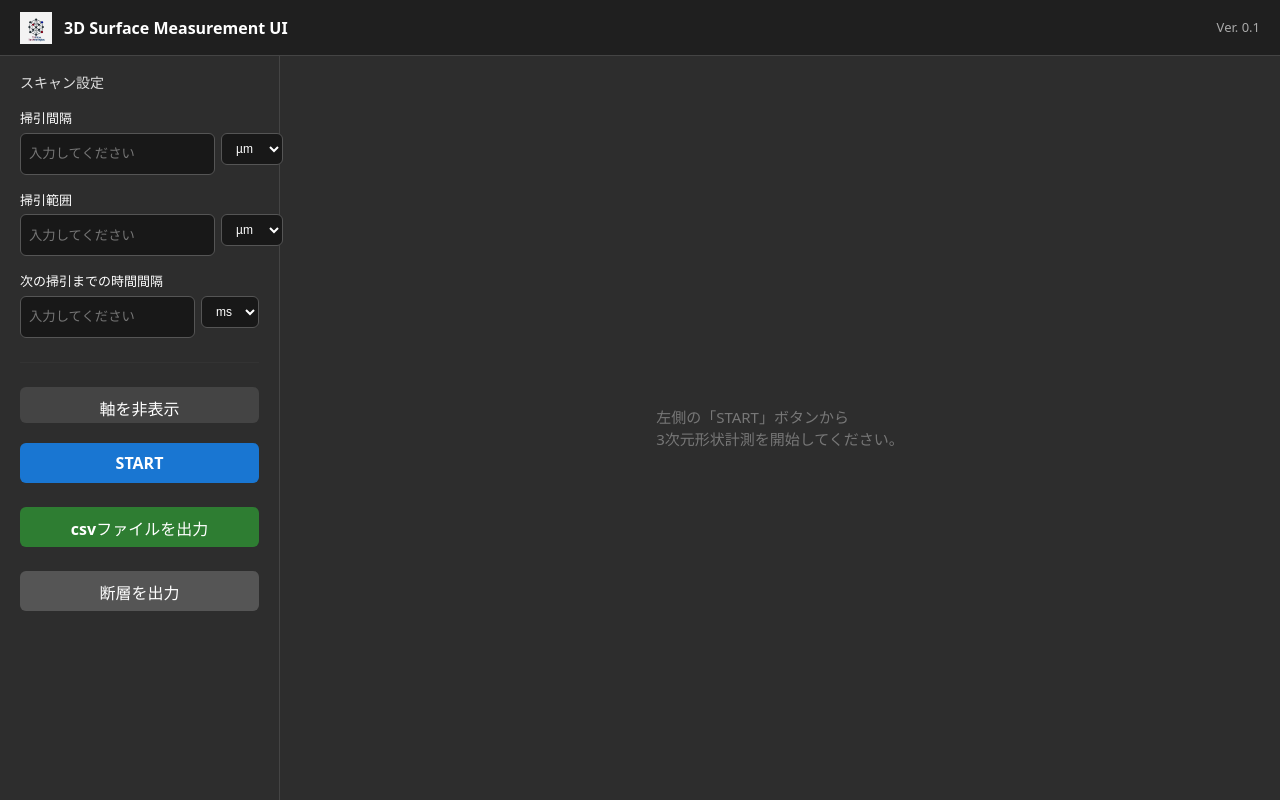
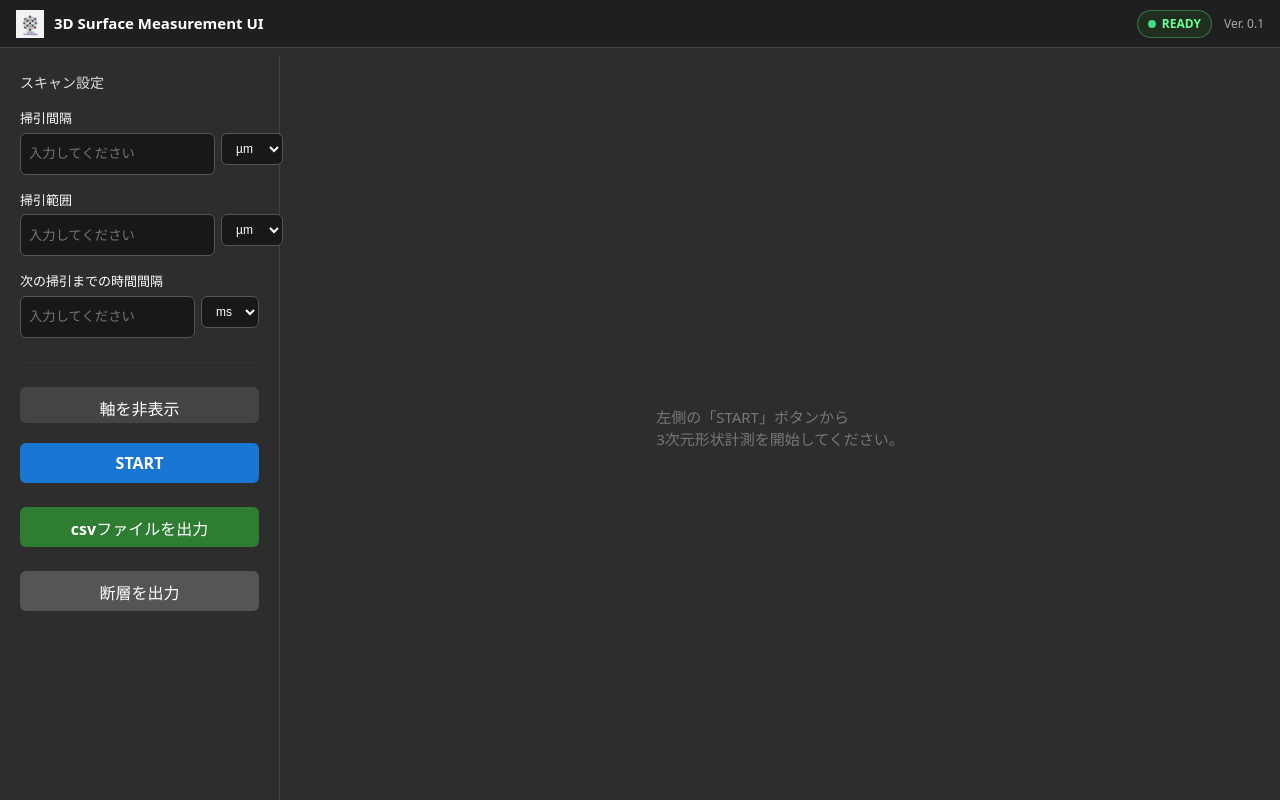
Before and after one commit to 0122POND/optical-device-ui, a React app in the folder frontend/: page / in a window 1280 px wide. Built offline with nearby package versions, Linux system fonts and the light colour scheme; the HTML template or start-up script is replaced by a standard one.

Commit message:
[add] 三次元形状取得時の状態表示を追加

```diff
--- a/frontend/src/App.tsx
+++ b/frontend/src/App.tsx
@@ -119,6 +119,34 @@ function App() {
     outline: "none",
   };
 
+  const StatusBadge = ({ running }: { running: boolean }) => {
+    return (
+      <div
+        style={{
+          display: "flex",
+          alignItems: "center",
+          gap: "6px",
+          padding: "4px 10px",
+          borderRadius: "999px",
+          fontSize: "12px",
+          fontWeight: 600,
+          backgroundColor: running ? "#2e1f1f" : "#1f2e1f",
+          color: running ? "#ff6b6b" : "#6bff95",
+          border: `1px solid ${running ? "#ff6b6b55" : "#6bff9555"}`,
+        }}
+      >
+        <span
+          style={{
+            width: "8px",
+            height: "8px",
+            borderRadius: "50%",
+            backgroundColor: running ? "#ff4d4d" : "#3ddc84",
+          }}
+        />
+        {running ? "RUNNING" : "READY"}
+      </div>
+    );
+  };
 
 useEffect(() => {
   if (!plotRef.current) return;
@@ -277,40 +305,52 @@ useEffect(() => {
           color: "#fff",
         }}
       >
+
       {/* ▼ ヘッダー */}
       <div
         style={{
-          height: "56px",
+          height: "48px",
           display: "flex",
           alignItems: "center",
-          padding: "0 20px",
+          padding: "0 16px",
           backgroundColor: "#1f1f1f",
           borderBottom: "1px solid #444",
           boxSizing: "border-box",
-          gap: "12px",
+          gap: "10px",
         }}
       >
         {/* ロゴ */}
         <img
           src="/logo.jpg"
           alt="Company Logo"
-          style={{
-            height: "32px",
-            width: "auto",
-            opacity: 0.95,
-          }}
+          style={{ height: "28px", width: "auto", opacity: 0.95 }}
         />
 
         {/* タイトル */}
-        <div style={{ fontWeight: 600, fontSize: "16px" }}>
+        <div style={{ fontWeight: 600, fontSize: "15px" }}>
           3D Surface Measurement UI
         </div>
 
-        {/* 右寄せ */}
-        <div style={{ marginLeft: "auto", fontSize: "13px", color: "#aaa" }}>
-          Ver. 0.1
+        {/* 右寄せエリア */}
+        <div
+          style={{
+            marginLeft: "auto",
+            display: "flex",
+            alignItems: "center",
+            gap: "12px",
+          }}
+        >
+          {/* ★ ステータス表示 */}
+          <StatusBadge running={showPlot} />
+
+          {/* バージョン */}
+          <div style={{ fontSize: "12px", color: "#aaa" }}>
+            Ver. 0.1
+          </div>
         </div>
       </div>
+
+
       {/* ▼ メインエリア（←ここが “2行目”） */}
       <div
         style={{
@@ -393,7 +433,7 @@ useEffect(() => {
               />
               <select
                 value={sweepIntervalUnit}
-                onChange={(e) => setSweepIntervalUnit(e.target.value as "um" | "mm")}
+                onChange={(e) => setSweepRangeUnit(e.target.value as "um" | "mm")}
                 style={unitSelectStyle}
               >
                 <option value="um">µm</option>
```
